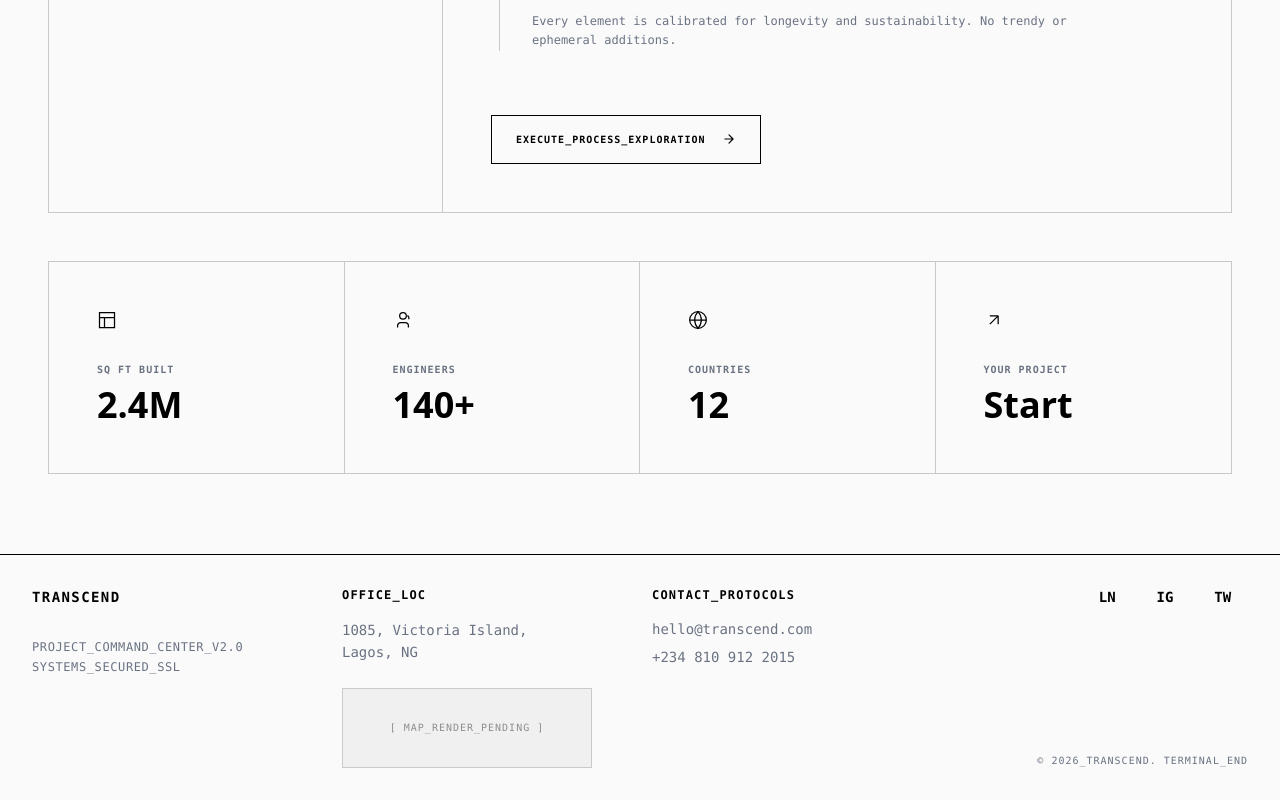
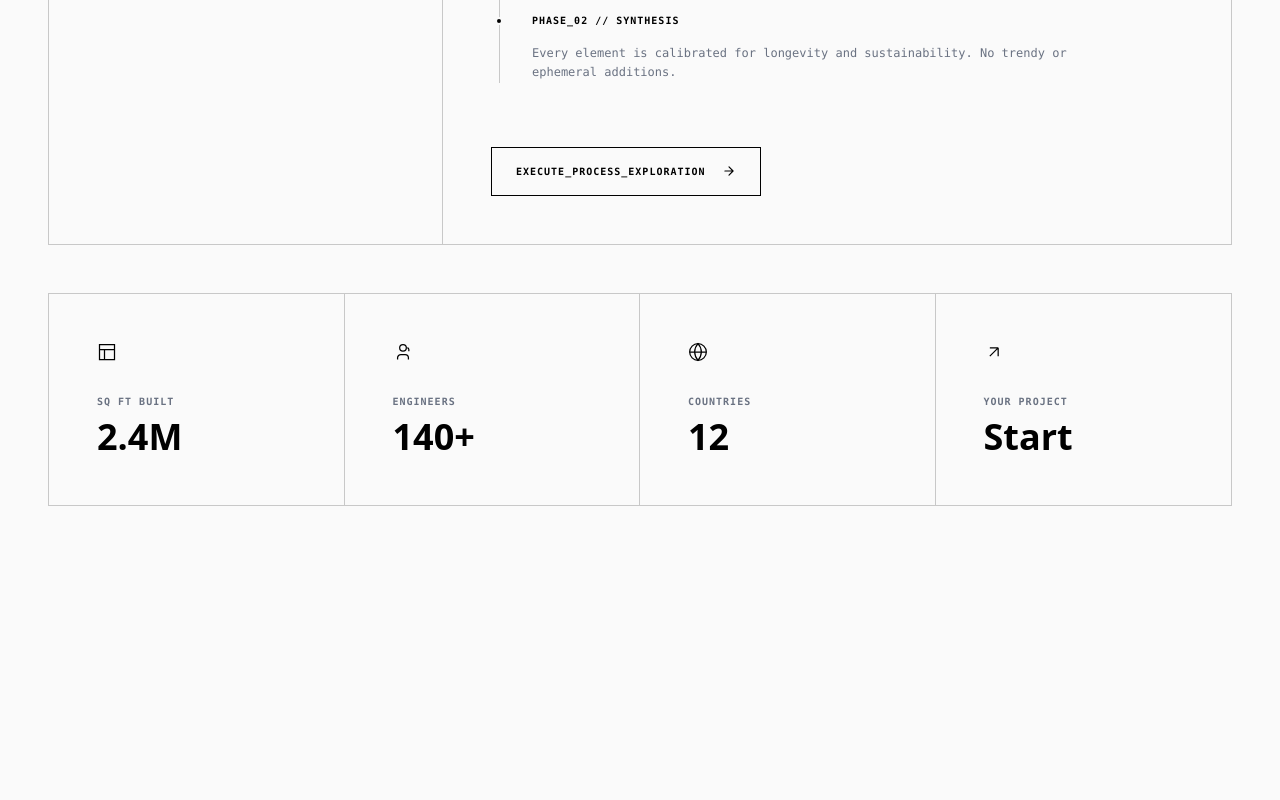
Before and after one commit to ola3bosun/Transcend-Projects, a Next.js app: page / in a window 1280 px wide. Shown: the part 1629-2429 px from the top of the page. After the commit the page ends 2215 px from the top, so only its background shows below. Built offline with nearby package versions, Linux system fonts and the light colour scheme.

Commit message:
fix: folder layout and routing

```diff
--- /dev/null
+++ b/src/app/(main)/layout.tsx
@@ -0,0 +1,18 @@
+// src/app/(main)/layout.tsx
+import { Navbar } from "@/components/shared/Navbar";
+// import { Footer } from "@/components/shared/Footer"; // Uncomment when ready
+
+export default function MainLayout({ children }: { children: React.ReactNode }) {
+  return (
+    <div className="flex flex-col min-h-screen w-full">
+      <Navbar />
+
+      {/* pt-24 pushes the page content below the fixed Navbar */}
+      <main className="flex-1 w-full pt-24">
+        {children}
+      </main>
+
+      {/* <Footer /> */}
+    </div>
+  );
+}
--- a/src/app/layout.tsx
+++ b/src/app/layout.tsx
@@ -1,38 +1,27 @@
-import type { Metadata } from "next";
-import { Geist, Geist_Mono } from "next/font/google";
+import { Inter, Space_Mono } from "next/font/google";
 import "./globals.css";
+
 import { Preloader } from "@/components/shared/Preloader";
 import { CustomCursor } from "@/components/shared/CustomCursor";
-import { ThemeProvider } from "@/components/shared/ThemeProvider";
-import { Navbar } from "@/components/shared/Navbar";
-import { Footer } from "@/components/shared/Footer";
 
-const geistSans = Geist({
-  variable: "--font-geist-sans",
-  subsets: ["latin"],
-});
+const sans = Inter({ subsets: ["latin"], variable: "--font-geist-sans" });
+const mono = Space_Mono({ weight: ["400", "700"], subsets: ["latin"], variable: "--font-geist-mono" });
 
-const geistMono = Geist_Mono({
-  variable: "--font-geist-mono",
-  subsets: ["latin"],
-});
-
-export const metadata: Metadata = {
-  title: "Transcend Projects",
-  description: "Structural Engineering for the Next Century.",
+export const metadata = {
+  title: "Transcend Projects | Command Center",
+  description: "Engineering the Future Built Environment.",
 };
 
 export default function RootLayout({ children }: { children: React.ReactNode }) {
   return (
     <html lang="en" suppressHydrationWarning>
-      <body className={`${geistSans.variable} ${geistMono.variable} antialiased min-h-screen flex flex-col`}>
-        <ThemeProvider>
-          <Preloader />
-          <CustomCursor />
-          <Navbar />
-          <main className="flex-1 w-full pt-16">{children}</main>
-          <Footer id="global-footer" />
-        </ThemeProvider>
+      <body className={`${sans.variable} ${mono.variable} antialiased min-h-screen bg-background text-foreground`}>
+        <Preloader />
+        <CustomCursor />
+
+        {/* The children will either be the 404 page, OR the (main) layout */}
+        {children}
+
       </body>
     </html>
   );
--- a/src/app/not-found.tsx
+++ b/src/app/not-found.tsx
@@ -3,31 +3,19 @@
 import { useRef, useEffect } from "react";
 import gsap from "gsap";
 import { useGSAP } from "@gsap/react";
+import dynamic from "next/dynamic";
 import { TransitionLink } from "@/components/ui/TransitionLink";
-import { FallingText } from "@/components/ui/FallingText";
-import  ScrambleLink  from "@/components/shared/ScrambleLink";
+import ScrambleLink from "@/components/shared/ScrambleLink";
+
+// The SSR Fix: Force the physics engine to strictly load in the browser
+// FUCK MATTER.JS
+const FallingText = dynamic(
+  () => import("@/components/ui/FallingText").then((mod) => mod.FallingText),
+  { ssr: false }
+);
 
 export default function NotFound() {
-    // hides the footer while this page is active
-  useEffect(() => {
-    const footer = document.getElementById("global-footer");
-    if (footer) footer.style.display = "none";
-
-    // Cleanup: Bring it back when they click the button to go home
-    return () => {
-      if (footer) footer.style.display = "block";
-    };
-  }, []);
   const containerRef = useRef<HTMLDivElement>(null);
-
-  // CSS lock to hide the footer
-  useEffect(() => {
-    const footer = document.getElementById("global-footer");
-    if (footer) footer.style.display = "none";
-    return () => {
-      if (footer) footer.style.display = "block";
-    };
-  }, []);
 
   useGSAP(() => {
     const tl = gsap.timeline({ defaults: { ease: "power4.out" } });
@@ -39,26 +27,27 @@ export default function NotFound() {
 
       {/* Top Header */}
       <div className="w-full flex justify-between items-start error-element border-b border-foreground/20 pb-4">
-        <span className="font-bold system-text text-foreground">
-          <ScrambleLink text="ERROR_CODE: 404" href="/" />
+        <span className="font-mono system-text text-gray-500">
+          <ScrambleLink text="[ ERROR_CODE: 404 ]" href="/" />
         </span>
 
         <TransitionLink
           href="/"
-          className="group relative inline-flex items-center gap-4 text-sm font-mono font-bold tracking-widest uppercase text-foreground"
+          className="group relative inline-flex items-center gap-4 text-sm font-mono font-bold tracking-widest uppercase text-foreground hover:opacity-50 transition-opacity"
         >
             <span>
-              <ScrambleLink text="[ INITIATE_RETURN_PROTOCOL ]" href="/" />
+              [ INITIATE_RETURN_PROTOCOL ]
             </span>
         </TransitionLink>
       </div>
 
       <div className="flex-1 w-full flex items-center justify-center -mt-10 error-element">
         <FallingText
-          text="You shouldn't be HERE. REQUESTED DOES NOT EXIST."
-          highlightWords={["ASSET", "NOT", "EXIST"]}
+          text="YOU SHOULDN'T BE HERE. REQUESTED ASSET DOES NOT EXIST."
+
+          highlightWords={["HERE.", "NOT", "EXIST."]}
           trigger="hover"
-          gravity={.98}
+          gravity={0.98}
         />
       </div>
 
```
Also changed, not shown: src/app/(main)/contact/page.tsx (renamed from src/app/contact/page.tsx), src/app/(main)/page.tsx (renamed from src/app/page.tsx), src/app/(main)/process/page.tsx (renamed from src/app/process/page.tsx), src/app/(main)/selectedWork/[slug]/page.tsx (renamed from src/app/selected_work/[slug]/page.tsx), src/app/(main)/selectedWork/page.tsx (renamed from src/app/selected_work/page.tsx).
